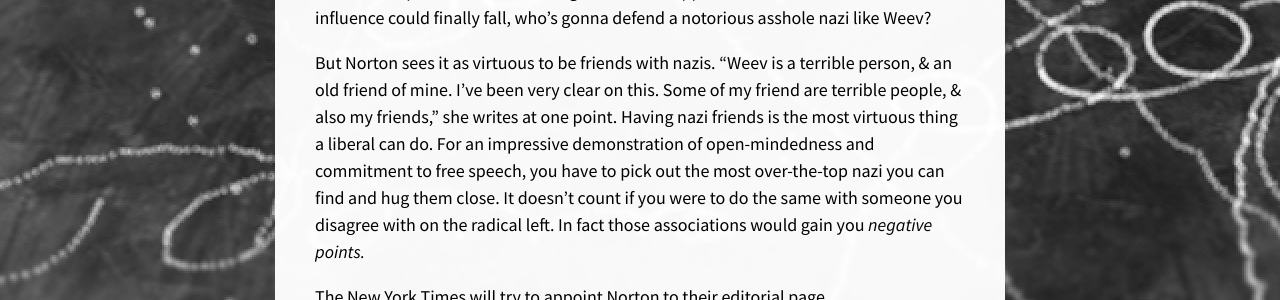
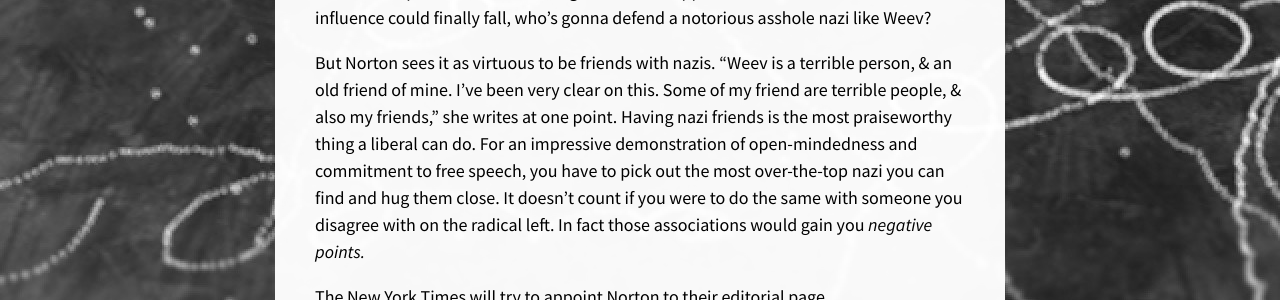
Before and after one commit to rechelon/rechelon.github.io, a Jekyll site: the page built from _posts/2025-12-30-2015-in-review.md, in a window 1280 px wide and 900 px high, scrolled down 27027 px. Shown: the part 209-509 px from the top of the window. Built offline with Jekyll 4.4.1, drawn with Linux system fonts in a browser that asks for light colours; some web fonts are replaced; some of the changed text lies outside the part shown.

Commit message:
more random fixes

```diff
--- a/_posts/2025-12-30-2015-in-review.md
+++ b/_posts/2025-12-30-2015-in-review.md
@@ -430,7 +430,7 @@ Reporters all sit in the same group chats, play the same games of prestige, and
 
 In 2015, star reporter on the hacker world, Quinn Norton, is surprised to find herself increasingly under fire. Not for freely using disgusting slurs or for openly talking to the Grand Jury prosecuting her ex Aaron Swartz—even as anarchists prominently went to solitary or fled the country to avoid testifying before other Grand juries. No, Norton is a longtime close friend of Weev, the sysadmin of Stormfront, and by 2015 his full chest swastika tattoo has finally started raising some eyebrows. The notoriously unprincipled hacker scene is starting to question whether it's worth defending notorious rapists like Julian Assange and Jacob Appelbaum. And if even those titans of influence could finally fall, who's gonna defend a notorious asshole nazi like Weev?
 
-But Norton sees it as virtuous to be friends with nazis. "Weev is a terrible person, & an old friend of mine. I've been very clear on this. Some of my friend are terrible people, & also my friends," she writes at one point. Having nazi friends is the most virtuous thing a liberal can do. For an impressive demonstration of open-mindedness and commitment to free speech, you have to pick out the most over-the-top nazi you can find and hug them close. It doesn't count if you were to do the same with someone you disagree with on the radical left. In fact those associations would gain you *negative points.*
+But Norton sees it as virtuous to be friends with nazis. "Weev is a terrible person, & an old friend of mine. I've been very clear on this. Some of my friend are terrible people, & also my friends," she writes at one point. Having nazi friends is the most praiseworthy thing a liberal can do. For an impressive demonstration of open-mindedness and commitment to free speech, you have to pick out the most over-the-top nazi you can find and hug them close. It doesn't count if you were to do the same with someone you disagree with on the radical left. In fact those associations would gain you *negative points.*
 
 The New York Times will try to appoint Norton to their editorial page.
 
```
Also changed, not shown: other parts of _posts/2025-12-30-2015-in-review.md (+3 -3 lines).
